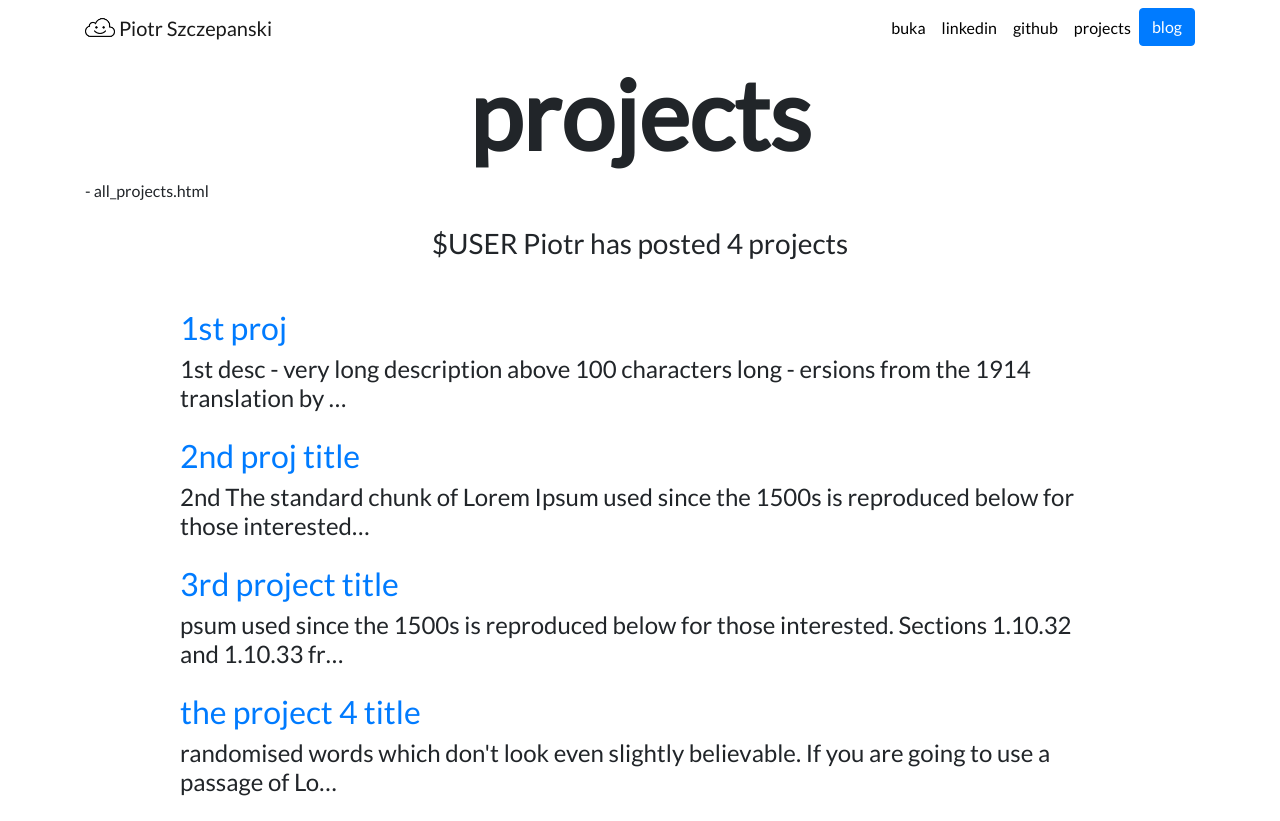
After one commit to szczepanski/blog, a Django app: page /projects/ in a window 1280 px wide. The commit adds this page. Run offline with Django 3.2, Linux system fonts and the light colour scheme; data comes from the database, SQL or seed files in the repository; both versions use the stored data as it was after the commit; some libraries are stand-ins or nearby versions.

Commit message:
added all projects functionality

```diff
--- a/app_blog/templates/app_blog_post/detail.html
+++ b/app_blog/templates/app_blog_post/detail.html
@@ -1,4 +1,4 @@
-{% extends "app_proj_projects/base.html" %}
+{% extends "app_proj_root/base.html" %}
 
 {% load static %}
 
--- a/app_blog/templates/app_blog_all_posts/all_posts.html
+++ b/app_blog/templates/app_blog_posts/all_posts.html
@@ -1,10 +1,10 @@
-{% extends "app_proj_projects/base.html" %}
+{% extends "app_proj_root/base.html" %}
 
 {% load static %}
 
 {% block content %}
 
-<h1 id="post-title" class="font-weight-bold text-center">blog1</h1>
+<h1 id="post-title" class="font-weight-bold text-center">blog</h1>
 
 
 - all_posts.html
--- a/app_blog/views.py
+++ b/app_blog/views.py
@@ -10,7 +10,7 @@ def all_posts(request):
     # order by most recent and limit to last 5 post, here next blog functionality would have to be added
     # posts = Post.objects.order_by('-date')[:5]
 
-    return render(request, 'app_blog_all_posts/all_posts.html', {'posts':posts, 'counter_posts': counter_posts })
+    return render(request, 'app_blog_posts/all_posts.html', {'posts':posts, 'counter_posts': counter_posts })
 
 def detail(request, post_id):
     post = get_object_or_404(Post, pk=post_id)
--- a/app_projects/models.py
+++ b/app_projects/models.py
@@ -16,6 +16,7 @@ class Project(models.Model):
     title = models.CharField(max_length=100)
     description = models.CharField(max_length=250)
     image = models.ImageField(upload_to='app_projects/images/')
+    date = models.DateField()
     url = models.URLField(blank=True)
 
     # below function allows to deispaly projects titles and description
--- /dev/null
+++ b/app_projects/templates/app_proj_project/detail.html
@@ -0,0 +1 @@
+hello from app_proj_project/detail.html
--- /dev/null
+++ b/app_projects/templates/app_proj_projects/all_projects.html
@@ -0,0 +1,39 @@
+{% extends "app_proj_root/base.html" %}
+
+{% load static %}
+
+{% block content %}
+
+<h1 id="post-title" class="font-weight-bold text-center">projects</h1>
+
+
+- all_projects.html
+
+<br>
+<br>
+
+<!-- pluralize makes word 'post' plural if number of posts is >1  -->
+
+<h3 class="text-center mb-5">$USER Piotr has posted {{ counter_projects }} project{{ projects.count|pluralize }}</h3>
+
+{% for project in projects %}
+<div class="row justify-content-center my-3">
+    <div class="col-md-10">
+        <a href="{% url 'app_projects:detail' project.id %}">
+            <h2>{{ project.title }}</h2>
+        </a>
+        <h5>
+<!--  striptags -> allows to use html inside without showing tags
+    and not applying them to format html
+striptags -> allows to shorten long descritpion to number of characters
+-->
+        <!-- {{ post.date|date:'jS M y' }} -->
+        </h5>
+        <h4>{{ project.description|striptags|truncatechars:100 }}</h4>
+
+    </div>
+</div>
+
+{% endfor %}
+
+{% endblock %}
--- a/app_projects/templates/app_proj_projects/base.html
+++ b/app_projects/templates/app_proj_root/base.html
@@ -41,9 +41,12 @@
           <li class="nav-item">
             <a class="nav-link" href="https://github.com/szczepanski" target="_blank">github</a>
           </li>
+            <a class="nav-link" href="{% url 'app_projects:all_projects' %}">projects</a>
+          </li>
           <li>
             <a role="button" href="{% url 'app_blog:all_posts' %}" class="btn btn-primary">blog</a>
           </li>
+          <li>
         </ul>
       </div>
     </div>
--- a/app_projects/templates/app_proj_projects/home.html
+++ b/app_projects/templates/app_proj_root/home.html
@@ -1,4 +1,4 @@
-{% extends "app_proj_projects/base.html" %}
+{% extends "app_proj_root/base.html" %}
 
 {% load static %}
 
--- /dev/null
+++ b/app_projects/urls.py
@@ -0,0 +1,12 @@
+from django.urls import path
+from . import views
+
+app_name = 'app_projects'
+
+urlpatterns = [
+    path('', views.all_projects, name='all_projects'),
+    path('<int:post_id>/', views.detail, name='detail'),
+]
+
+# change int to slug for human readable urls
+# path('<int:post_id>/', views.detail, name='detail')
--- a/app_projects/views.py
+++ b/app_projects/views.py
@@ -3,4 +3,17 @@ from .models import Project
 
 def home(request):
     projects = Project.objects.all()
-    return render(request, 'app_proj_projects/home.html', {'projects':projects})
+    return render(request, 'app_proj_root/home.html', {'projects':projects})
+
+
+def all_projects(request):
+    counter_projects = Project.objects.count
+    # order by most recent and limit to last 10 posts
+    projects = Project.objects.order_by('-date')[:10]
+
+
+    return render(request, 'app_proj_projects/all_projects.html', {'projects':projects, 'counter_projects': counter_projects })
+
+def detail(request, post_id):
+    post = get_object_or_404(Project, pk=project_id)
+    return render(request, 'app_proj_project/detail.html',{'post':post})
--- a/blog_core/urls.py
+++ b/blog_core/urls.py
@@ -8,6 +8,8 @@ urlpatterns = [
     path('', views.home, name='home'),
     path('admin/', admin.site.urls),
     path('blog/', include('app_blog.urls')),
+    path('projects/', include('app_projects.urls')),
+
 ]
 
 urlpatterns += static(settings.MEDIA_URL, document_root=settings.MEDIA_ROOT)
```
Also changed, not shown: app_projects/migrations/0002_project_date.py (added), db.sqlite3.
